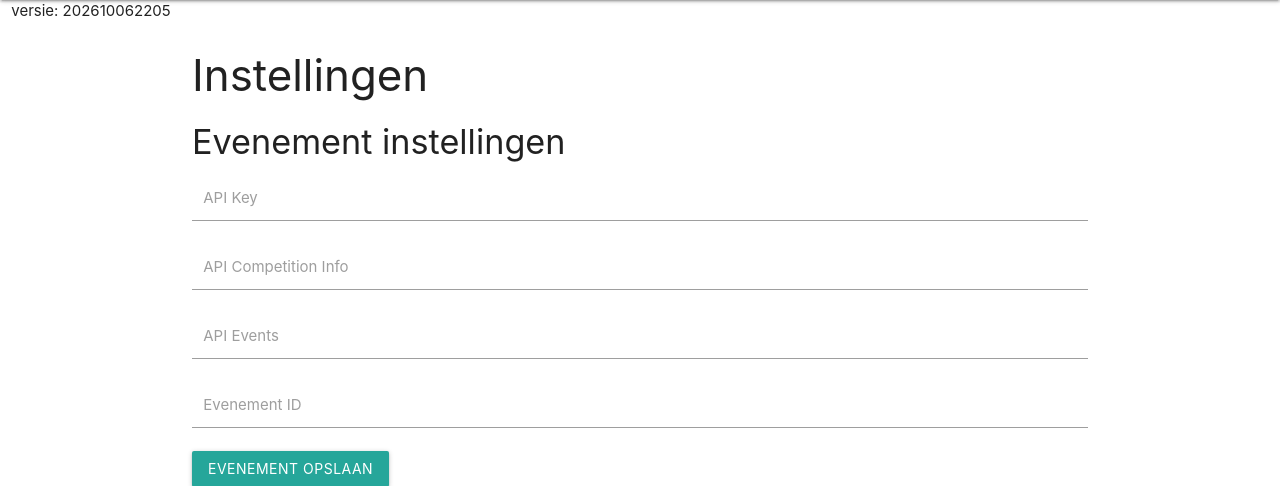
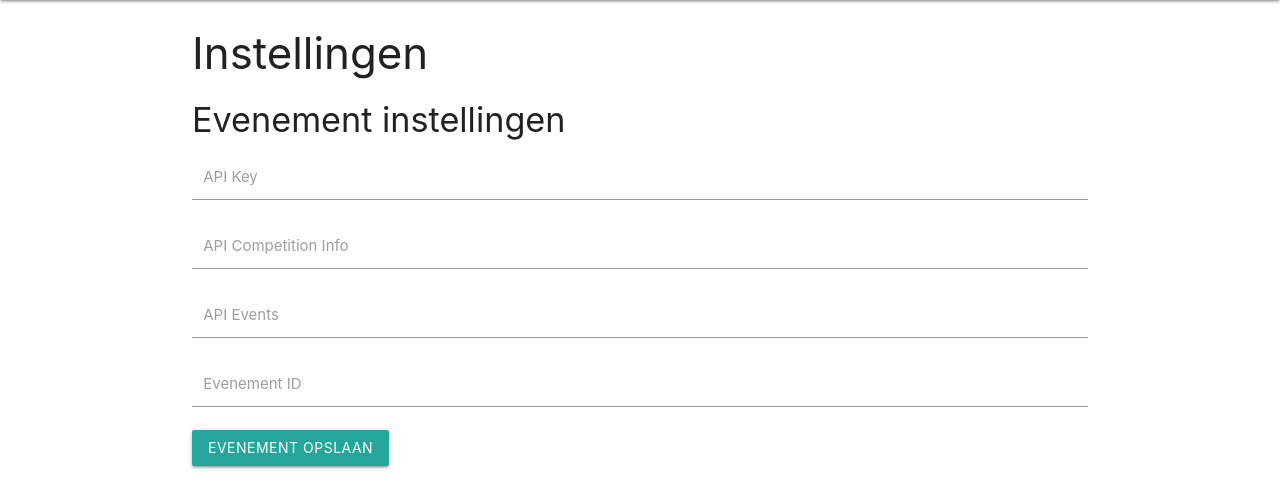
Before and after one commit to Veluweloop/VelRiS, a Flask app: page /instellingen in a window 1280 px wide. Shown: the part 64-550 px from the top of the page. Run offline with Flask 3, Linux system fonts and the light colour scheme; data that the repository does not hold is empty; some libraries are stand-ins or nearby versions.

Commit message:
removed version from statusbar

```diff
--- a/webapp/templates/statusbar.html
+++ b/webapp/templates/statusbar.html
@@ -2,7 +2,7 @@
     <div class="row">
         <div class="col s6">
             <span id="event-status">
-                versie: 202610062205
+
             </span>
         </div>
 
```
